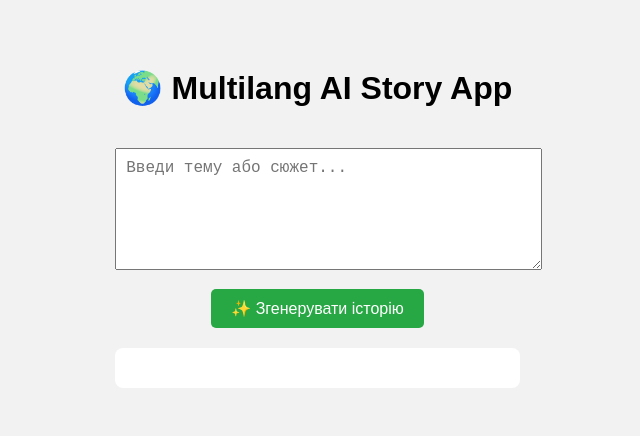
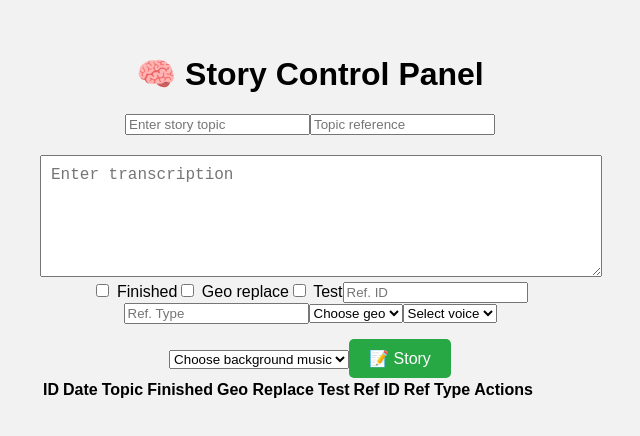
Before and after one commit to n1meli/ai-generation.assistent-n1meli, a React (Vite) app in the folder client/: page / in a window 1280 px wide. Shown: the part 182-618 px from the top of the page, without its empty margins (300-940 px from the left). Built offline with nearby package versions, Linux system fonts and the light colour scheme.

Commit message:
Update App.jsx

```diff
--- a/client/src/App.jsx
+++ b/client/src/App.jsx
@@ -2,36 +2,110 @@ import React, { useState } from 'react';
 import './App.css';
 
 function App() {
-  const [prompt, setPrompt] = useState('');
-  const [story, setStory] = useState('');
-  const [loading, setLoading] = useState(false);
+  const [form, setForm] = useState({
+    topic: '',
+    reference: '',
+    transcription: '',
+    geo: '',
+    voice: '',
+    music: '',
+    refId: '',
+    refType: '',
+    finished: false,
+    geoReplace: false,
+    test: false,
+  });
 
-  const generateStory = async () => {
-    setLoading(true);
-    const res = await fetch('http://localhost:5000/generate', {
-      method: 'POST',
-      headers: { 'Content-Type': 'application/json' },
-      body: JSON.stringify({ prompt }),
-    });
-    const data = await res.json();
-    setStory(data.story);
-    setLoading(false);
+  const [history, setHistory] = useState([]);
+
+  const handleChange = (e) => {
+    const { name, value, type, checked } = e.target;
+    setForm((prev) => ({
+      ...prev,
+      [name]: type === 'checkbox' ? checked : value,
+    }));
+  };
+
+  const handleGenerate = () => {
+    const newItem = {
+      id: Date.now(),
+      date: new Date().toLocaleString(),
+      topic: form.topic,
+      finished: form.finished ? 'Yes' : 'No',
+      geoReplace: form.geoReplace ? 'Yes' : 'No',
+      test: form.test ? 'Yes' : 'No',
+      refId: form.refId,
+      refType: form.refType,
+    };
+    setHistory([newItem, ...history]);
+  };
+
+  const handleDelete = (id) => {
+    setHistory(history.filter(item => item.id !== id));
   };
 
   return (
     <div className="container">
-      <h1>🌍 Multilang AI Story App</h1>
-      <textarea
-        placeholder="Введи тему або сюжет..."
-        value={prompt}
-        onChange={(e) => setPrompt(e.target.value)}
-      />
-      <button onClick={generateStory} disabled={loading}>
-        {loading ? 'Генерація...' : '✨ Згенерувати історію'}
-      </button>
-      <div className="story-output">
-        {story && <p>{story}</p>}
+      <h1>🧠 Story Control Panel</h1>
+
+      <div className="form-group">
+        <input name="topic" placeholder="Enter story topic" value={form.topic} onChange={handleChange} />
+        <input name="reference" placeholder="Topic reference" value={form.reference} onChange={handleChange} />
+        <textarea name="transcription" placeholder="Enter transcription" value={form.transcription} onChange={handleChange} />
+
+        <label><input type="checkbox" name="finished" checked={form.finished} onChange={handleChange} /> Finished</label>
+        <label><input type="checkbox" name="geoReplace" checked={form.geoReplace} onChange={handleChange} /> Geo replace</label>
+        <label><input type="checkbox" name="test" checked={form.test} onChange={handleChange} /> Test</label>
+
+        <input name="refId" placeholder="Ref. ID" value={form.refId} onChange={handleChange} />
+        <input name="refType" placeholder="Ref. Type" value={form.refType} onChange={handleChange} />
+
+        <select name="geo" value={form.geo} onChange={handleChange}>
+          <option value="">Choose geo</option>
+          <option value="UA">Ukraine</option>
+          <option value="ES">Spain</option>
+        </select>
+
+        <select name="voice" value={form.voice} onChange={handleChange}>
+          <option value="">Select voice</option>
+          <option value="male">Male</option>
+          <option value="female">Female</option>
+        </select>
+
+        <select name="music" value={form.music} onChange={handleChange}>
+          <option value="">Choose background music</option>
+          <option value="calm">Calm</option>
+          <option value="epic">Epic</option>
+        </select>
+
+        <button onClick={handleGenerate}>📝 Story</button>
       </div>
+
+      <table>
+        <thead>
+          <tr>
+            <th>ID</th><th>Date</th><th>Topic</th><th>Finished</th><th>Geo Replace</th><th>Test</th><th>Ref ID</th><th>Ref Type</th><th>Actions</th>
+          </tr>
+        </thead>
+        <tbody>
+          {history.map((row) => (
+            <tr key={row.id}>
+              <td>{row.id}</td>
+              <td>{row.date}</td>
+              <td>{row.topic}</td>
+              <td>{row.finished}</td>
+              <td>{row.geoReplace}</td>
+              <td>{row.test}</td>
+              <td>{row.refId}</td>
+              <td>{row.refType}</td>
+              <td>
+                <button>Apply</button>
+                <button onClick={() => handleDelete(row.id)}>Delete</button>
+              </td>
+            </tr>
+          ))}
+        </tbody>
+      </table>
     </div>
   );
 }
```
